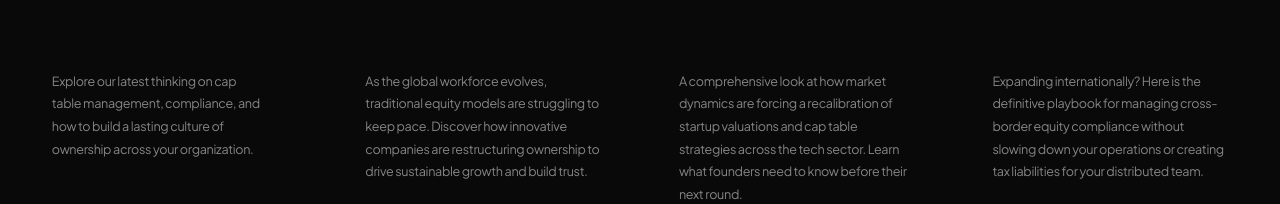
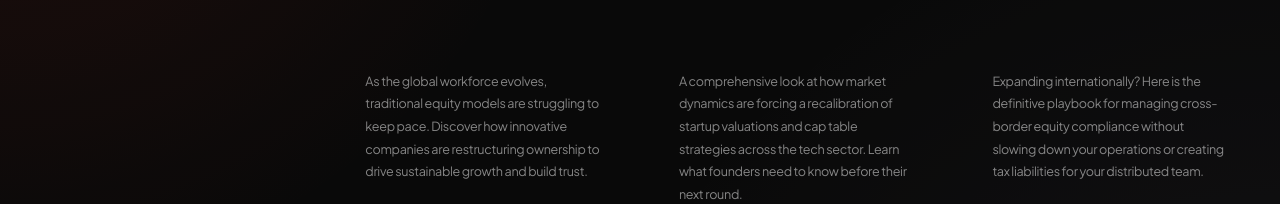
Before and after one commit to ParvMarwaha/veritas-8, a Next.js app: page / in a window 1280 px wide. Shown: the part 1812-2016 px from the top of the page. Built offline with nearby package versions, Linux system fonts and the light colour scheme; grey boxes are pictures that could not be loaded.

Commit message:
insights 8

```diff
--- a/src/components/InsightsSection.tsx
+++ b/src/components/InsightsSection.tsx
@@ -1,6 +1,6 @@
 'use client';
 
-import React from 'react';
+import React, { useRef, useState, useEffect } from 'react';
 import { motion } from 'framer-motion';
 
 const insights = [
@@ -26,10 +26,58 @@ const insights = [
 
 export function InsightsSection() {
   const displayInsights = insights.slice(0, 3);
+  const containerRef = useRef<HTMLElement>(null);
+  const [mousePosition, setMousePosition] = useState({ x: -1000, y: -1000 });
+  const [isHovering, setIsHovering] = useState(false);
+
+  useEffect(() => {
+    const handleMouseMove = (e: MouseEvent) => {
+      if (containerRef.current) {
+        const rect = containerRef.current.getBoundingClientRect();
+        setMousePosition({
+          x: e.clientX - rect.left,
+          y: e.clientY - rect.top
+        });
+      }
+    };
+
+    const container = containerRef.current;
+    if (container) {
+      container.addEventListener('mousemove', handleMouseMove);
+      container.addEventListener('mouseenter', () => setIsHovering(true));
+      container.addEventListener('mouseleave', () => setIsHovering(false));
+    }
+    return () => {
+      if (container) {
+        container.removeEventListener('mousemove', handleMouseMove);
+        container.removeEventListener('mouseenter', () => setIsHovering(true));
+        container.removeEventListener('mouseleave', () => setIsHovering(false));
+      }
+    };
+  }, []);
 
   return (
-    <section className="w-full bg-[#090909] text-white py-32 md:py-48 px-6 md:px-12 lg:px-16 font-sans">
-      <div className="max-w-[1600px] w-full mx-auto">
+    <section
+      ref={containerRef}
+      className="relative w-full bg-[#090909] text-white py-32 md:py-48 px-6 md:px-12 lg:px-16 font-sans overflow-hidden"
+    >
+      {/* Interactive Background */}
+      <div className="pointer-events-none absolute inset-0 z-0 opacity-80 mix-blend-screen" style={{ background: 'radial-gradient(circle 800px at 0px 0px, rgba(208, 39, 23, 0.15), transparent 80%)' }}></div>
+      <div className="pointer-events-none absolute inset-0 z-0 opacity-60 mix-blend-screen" style={{ background: 'radial-gradient(circle 1000px at 100% 100%, rgba(167, 154, 200, 0.1), transparent 80%)' }}></div>
+
+      {/* Flashlight Dot Grid */}
+      <div
+        className="pointer-events-none absolute inset-0 z-0 transition-opacity duration-500"
+        style={{
+          backgroundImage: 'radial-gradient(circle, rgba(255,255,255,0.15) 1px, transparent 1px)',
+          backgroundSize: '32px 32px',
+          maskImage: `radial-gradient(circle 450px at ${mousePosition.x}px ${mousePosition.y}px, black 20%, transparent 100%)`,
+          WebkitMaskImage: `radial-gradient(circle 450px at ${mousePosition.x}px ${mousePosition.y}px, black 20%, transparent 100%)`,
+          opacity: isHovering ? 1 : 0
+        }}
+      />
+
+      <div className="relative z-10 max-w-[1600px] w-full mx-auto">
 
         <div className="grid grid-cols-1 md:grid-cols-2 lg:grid-cols-4 gap-12 lg:gap-16 xl:gap-24">
 
@@ -44,11 +92,6 @@ export function InsightsSection() {
                 Insights
               </h2>
             </div>
-
-            {/* Description Text */}
-            <p className="text-white/50 text-[14px] leading-[1.8] lg:pr-8">
-              Explore our latest thinking on cap table management, compliance, and how to build a lasting culture of ownership across your organization.
-            </p>
 
             {/* Button pushed to the bottom to align with the images in other columns */}
             <button className="group flex items-center gap-3 text-[11px] font-bold uppercase tracking-widest hover:text-white text-white/70 transition-colors w-fit mt-12 lg:mt-auto pb-4">
```
